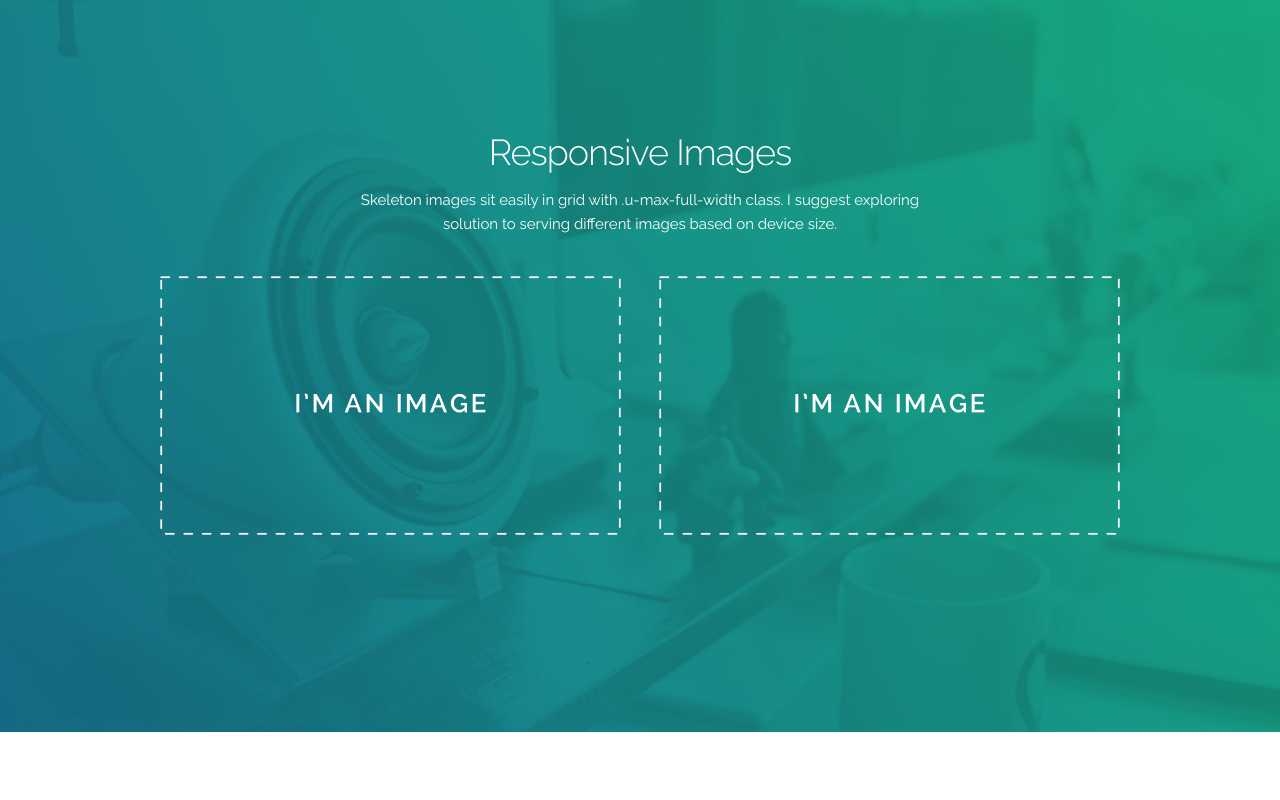
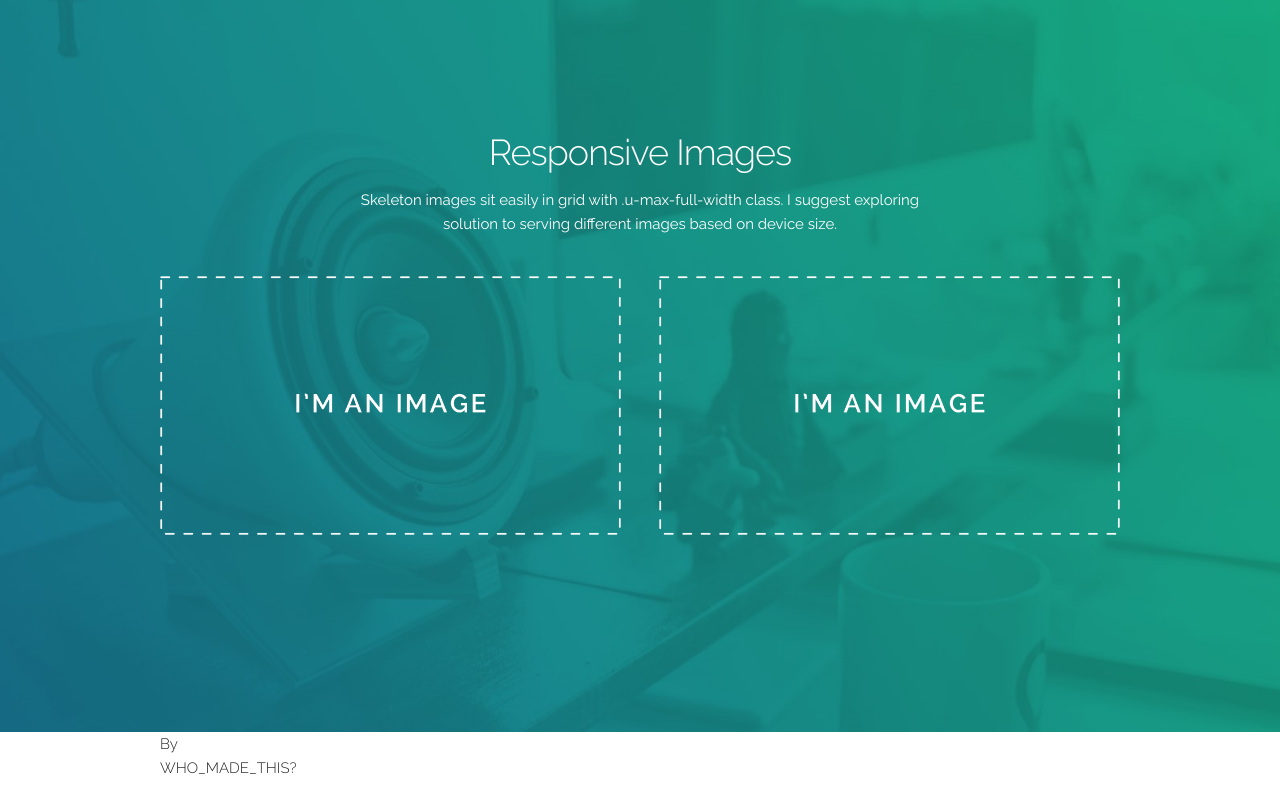
Before and after one commit to minecraftexpert2016/teachWeb, a website: page index.html in a window 1280 px wide. Shown: the part 1818-2618 px from the top of the page. Before the commit the page ends 2550 px from the top, so only its background shows below. Drawn offline with nearby package versions, Linux system fonts and the light colour scheme.

Commit message:
Update index.html

```diff
--- a/index.html
+++ b/index.html
@@ -97,6 +97,18 @@
     </div>
   </div>
 
+  <section class="u-full-width twitter">
+			<div class="container">
+				<div class="row">
+					<div class="one column">
+						<h6>By WHO_MADE_THIS?</h6>
+					</div>
+					<div class="eleven columns">
+					</div>
+				</div>
+			</div>
+		</section>
+
 
 
 
```
